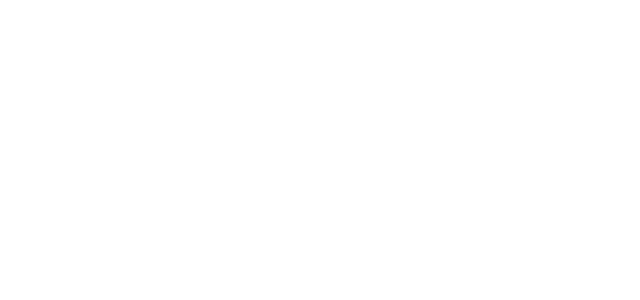
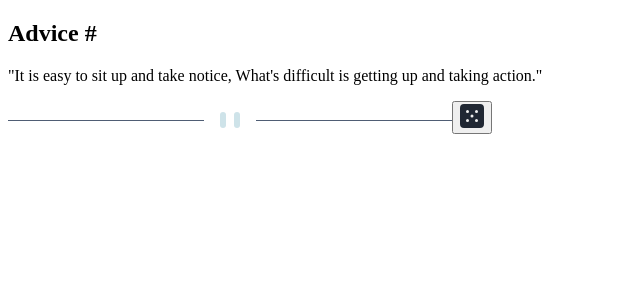
Before and after one commit to mayor-creator/frontend-projects, a React (Vite) app in the folder advice-generator-app/: page / in a window 1280 px wide. Shown: the top 300 px of the page, without its empty margins (0-640 px from the left). Built offline with nearby package versions, Linux system fonts and the light colour scheme.

Commit message:
import advice component

```diff
--- a/advice-generator-app/src/App.jsx
+++ b/advice-generator-app/src/App.jsx
@@ -1,3 +1,7 @@
-function App() {}
+import { Advice } from "./Advice";
+
+function App() {
+	return <Advice />;
+}
 
 export default App;
```
